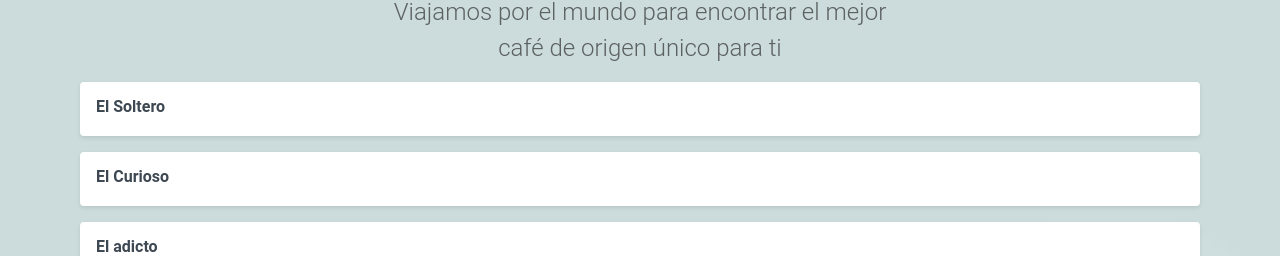
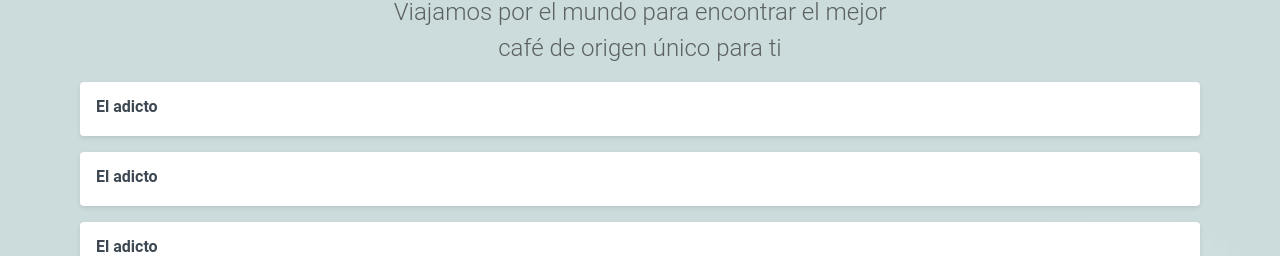
Before and after one commit to rivalcoba/DADM-2024B, a Vue app: page / in a window 1280 px wide. Shown: the part 148-404 px from the top of the page. Built offline with nearby package versions, Linux system fonts and the light colour scheme.

Commit message:
⭐ S02S02 Coffee-plans Add plan-item components

```diff
--- a/src/App.vue
+++ b/src/App.vue
@@ -1,4 +1,6 @@
-<script setup></script>
+<script setup>
+import planItem from './components/plan-item.vue';
+</script>
 
 <template>
   <header>
@@ -16,27 +18,9 @@
     </h2>
 
     <div class="plans">
-      <div class="plan">
-        <div class="description">
-          <span class="title">
-            El Soltero
-          </span>
-        </div>
-      </div>
-      <div class="plan">
-        <div class="description">
-          <span class="title">
-            El Curioso
-          </span>
-        </div>
-      </div>
-      <div class="plan">
-        <div class="description">
-          <span class="title">
-            El adicto
-          </span>
-        </div>
-      </div>
+      <plan-item />
+      <plan-item />
+      <plan-item />
     </div>
   </div>
 </template>
--- /dev/null
+++ b/src/components/plan-item.vue
@@ -0,0 +1,11 @@
+<template>
+  <div class="plan">
+    <div class="description">
+      <span class="title"> El adicto </span>
+    </div>
+  </div>
+</template>
+
+<script setup></script>
+
+<style scoped></style>
```
